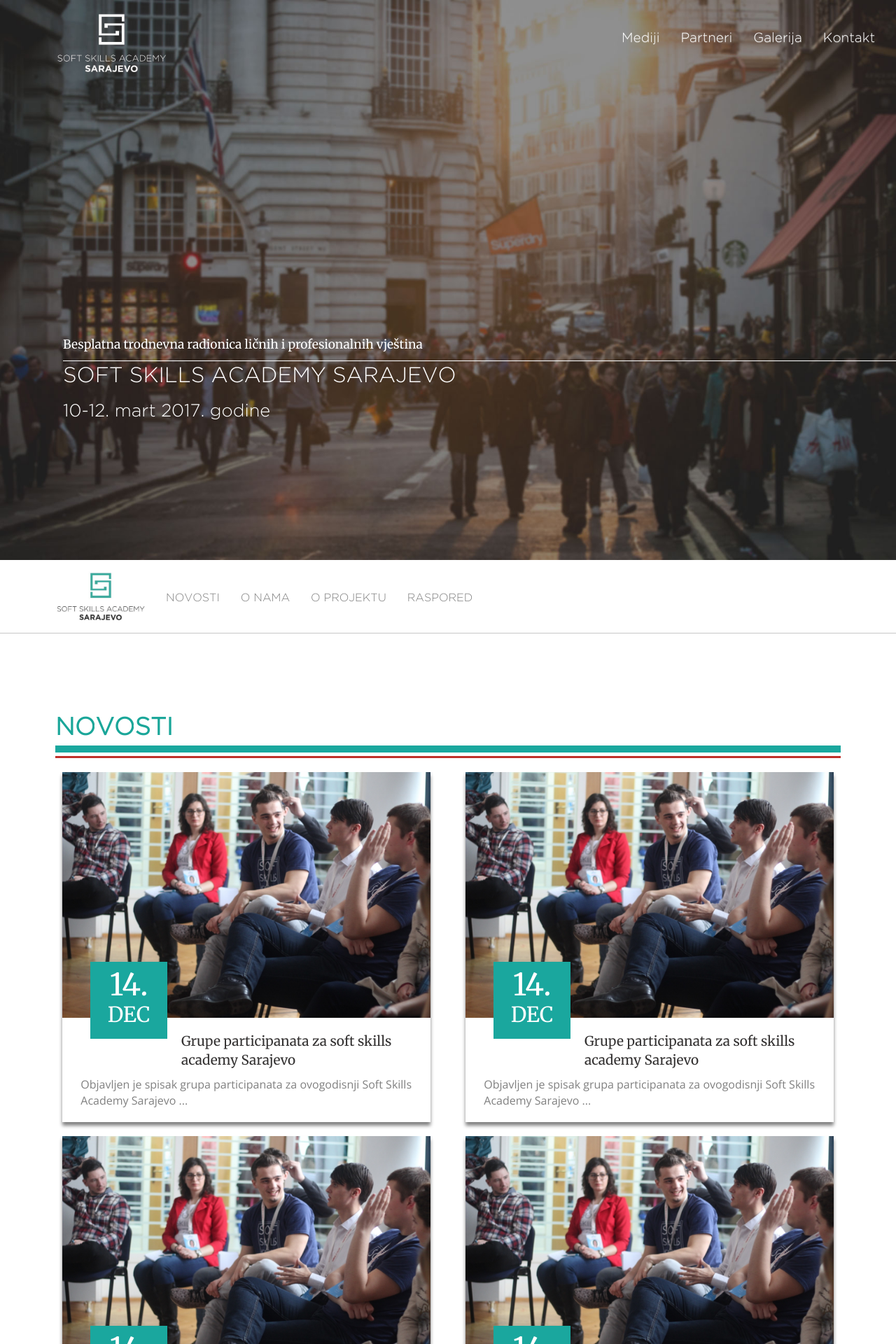
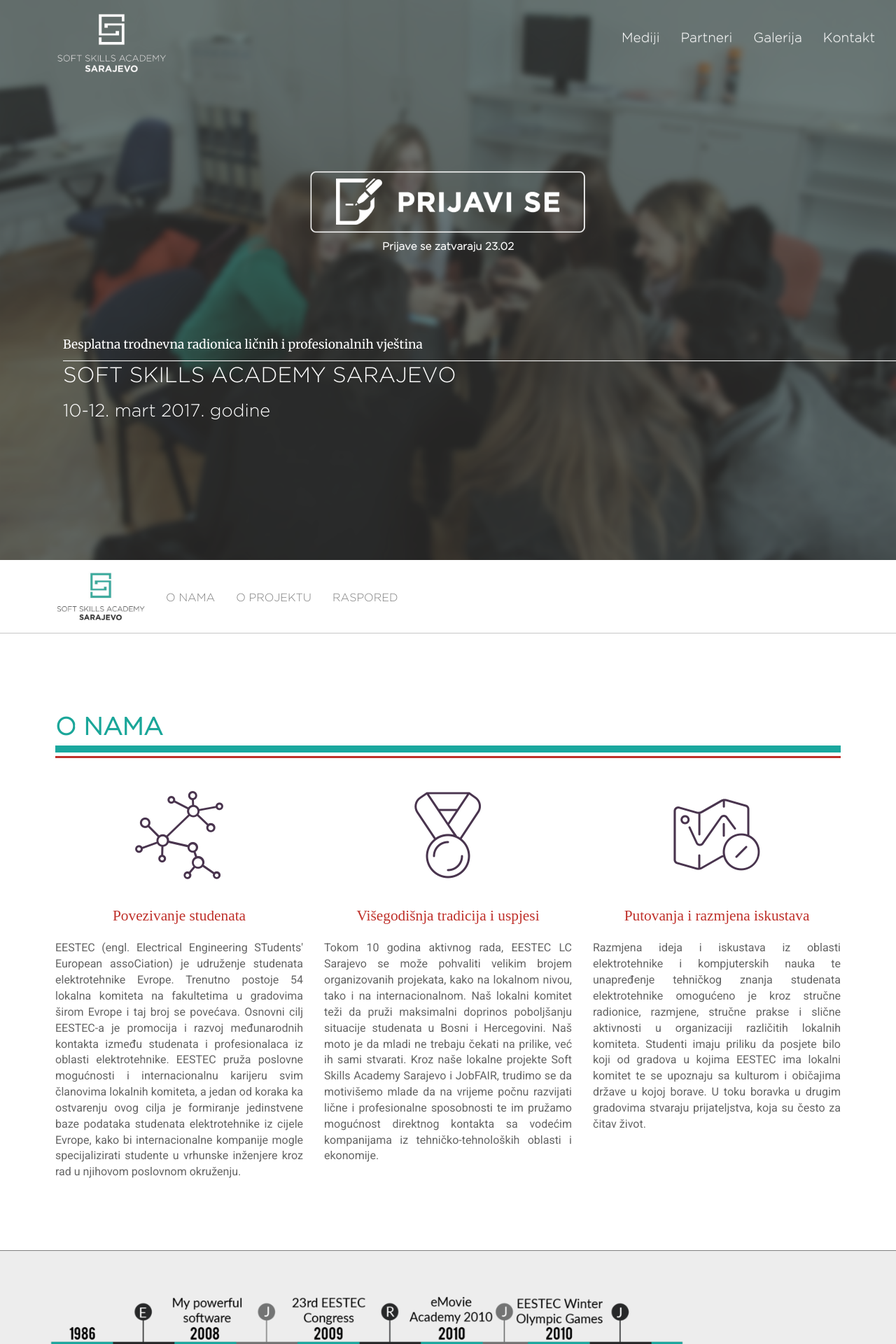
Before and after one commit to oljubuncic1/ssa17, a PHP site: page / in a window 1280 px wide. Shown: the top 1920 px of the page at 70% size. Run offline with PHP 8.4, Linux system fonts and the light colour scheme; some libraries are stand-ins or nearby versions.

Commit message:
Doradjivanje frontenda i validacije formi za prijave

```diff
--- a/css/style.css
+++ b/css/style.css
@@ -585,7 +585,7 @@ html {
 }
 
 .title {
-    background: url("../img/cover-jf.jpg") no-repeat center center fixed;
+    background: url("../img/cover-ssa.png") no-repeat center center fixed;
     -webkit-background-size: cover;
     -moz-background-size: cover;
     -o-background-size: cover;
@@ -610,6 +610,7 @@ html {
     .title-text
     {
         margin-left: 0px;
+        margin-top: 580px;
     }
 
 }
@@ -712,16 +713,28 @@ html {
 
 .timelineBackground {
     background-color: rgb(237, 237, 237);
-    margin: 0 auto !important;
+    margin: 0 auto;
     padding: 0;
     border-top: 1px solid gray;
     border-bottom: 1px solid gray;
+    margin-top: 80px;
 }
 
 .timelineImage {
     margin: 0 auto !important;
-    padding: 0;
+    padding: 50px;
+
 }
+
+@media only screen and (max-width: 1000px) {
+
+    .timelineImage
+    {
+        padding: 0px;
+
+    }
+
+    }
 
 .footer {
     background-color: rgb(50, 50, 50);
@@ -755,7 +768,7 @@ html {
 }
 
 .socialImage {
-    width: 120px;
+    width: 70px;
 
     display: inline-block;
 
@@ -900,3 +913,29 @@ html {
         display: none !important;
     }
 }
+
+.prijavaSlika
+{
+    margin-bottom: 5px !important;
+    margin-top: 170px !important;
+    padding: 0px !important;
+    margin: 0 auto;
+}
+
+.prijavaTekst
+{
+    color: white;
+    font-family: 'Gotham-Light';
+    font-weight: bold;
+    margin: 0 auto !important;
+    padding: 0px !important;
+    text-align: center;
+
+}
+
+@media only screen and (max-width: 950px) {
+    .prijavaSlika
+    {
+        margin-top: 220px !important;
+    }
+}
--- a/index.php
+++ b/index.php
@@ -35,11 +35,11 @@
     <div id="includeMainNavbar"><?php include 'partials/mainNavbar.html'; ?></div>
     <div id="includeTitle"><?php include 'partials/title.html'; ?></div>
     <div id="includeSecondNavbar"><?php include 'partials/secondNavbar.html'; ?></div>
-    <div id="includeNovosti"><?php include 'partials/novosti.html'; ?></div>
+    <!-- <div id="includeNovosti"><?php include 'partials/novosti.html'; ?></div> -->
     <div id="includeONama"><?php include 'partials/oNama.html'; ?></div>
     <div id="includeTimeline"><?php include 'partials/timeline.html'; ?></div>
     <div id="includeOProjektu"><?php include 'partials/oProjektu.html'; ?></div>
-    <div id="includeRaspored"><?php include 'partials/raspored.html'; ?></div>
+    <!-- <div id="includeRaspored"><?php include 'partials/raspored.html'; ?></div> -->
     <div id="includeFooter"><?php include 'partials/footer.html'; ?></div>
 
 </body>
--- a/partials/mainNavbar2.html
+++ b/partials/mainNavbar2.html
@@ -15,7 +15,7 @@
                     <ul class=" navbar-nav nav navbar-right navbarList navbarList2 ">
 
 
-                        <li><a href="#">Novosti</a></li>
+                        <!-- <li><a href="#">Novosti</a></li> -->
                         <li><a href="#">Mediji</a></li>
                         <li><a href="#"> Partneri</a></li>
                         <li><a href="#">Galerija</a></li>
--- a/partials/oProjektu.html
+++ b/partials/oProjektu.html
@@ -11,13 +11,11 @@
             <p class="aboutProjectTextHeader">Šta je SSA?</p>
             <p class="aboutProjectBottomRed"></p>
             <p class="aboutProjectTextTop">
-                Lorem ipsum dolor sit amet, consectetur adipiscing elit. Maecenas sit amet nunc id tellus pulvinar tristique faucibus ut tellus. Cras ligula libero, dignissim a rhoncus eu, consectetur eget erat. In commodo, felis sed scelerisque interdum, metus ante
-                Lorem ipsum dolor sit amet, consectetur adipiscing elit. Maecenas sit amet nunc id tellus pulvinar tristique faucibus ut tellus. Cras ligula libero, dignissim a rhoncus eu, consectetur eget erat. In commodo, felis sed scelerisque interdum,
-                metus ante
+                Soft Skills Academy Sarajevo je besplatna trodnevna radionica ličnih i profesionalnih vještina za studente svih fakulteta u Sarajevu, koja podstiče studente na razvoj neformalnih vještina neophodnih za zapošljavanje i uspješnu karijeru, ali i za izazove modernog života, koje tradicionalan način studiranja ne može obezbijediti. Ovogodišnji SSA se održava u periodu od 10 - 12. 03. 2017. godine u prostorijama Academy387 Sarajevo.
+
             </p>
             <p class="aboutProjectTextBottom">
-                Fusce hendrerit aliquam mi sit amet volutpat. Proin dapibus ipsum at leo vehicula, sit amet pulvinar metus auctor. Quisque mollis, nulla et ornare mollis, dolor orci tempor nunc, sed volutpat eros libero et turpis. Integer eu cursus quam, vel mattis risus.
-                Fusce hendrerit aliquam mi sit amet volutpat. Proin dapibus ipsum at leo vehicula, sit amet pulvinar metus auctor. Quisque mollis, nulla et ornare mollis, dolor orci tempor nunc
+                40 najambicioznijih studenata svih fakulteta u Sarajevu učestvovat će u treninzima kao što su prezentacijske vještine, liderstvo, motivacija i mnogi drugi na kojima će steći veoma važne vještine koje će im pomoći u daljem školovanju i poslovnom životu.
             </p>
         </div>
     </div>
@@ -26,11 +24,10 @@
             <p class="aboutProjectTextHeader">Treninzi</p>
             <p class="aboutProjectBottomRed"></p>
             <p class="aboutProjectTextTop">
-                Lorem ipsum dolor sit amet, consectetur adipiscing elit. Maecenas sit amet nunc id tellus pulvinar tristique faucibus ut tellus. Cras ligula libero, dignissim a rhoncus eu, consectetur eget erat. In commodo, felis sed scelerisque interdum, metus ante
+                Treninge će držati certificirani soft skills treneri. Po završetku radionice učesnici dobijaju certifikat i CV dodatak potpisan od strane Organizacionog odbora i odgovornih trenera, koji će moći priložiti uz CV prilikom zapošljavanja.
             </p>
             <p class="aboutProjectTextBottom">
-                Fusce hendrerit aliquam mi sit amet volutpat. Proin dapibus ipsum at leo vehicula, sit amet pulvinar metus auctor. Quisque mollis, nulla et ornare mollis, dolor orci tempor nunc, sed volutpat eros libero et turpis. Integer eu cursus quam, vel mattis risus.
-                Fusce hendrerit aliquam mi sit amet volutpat. Proin dapibus ipsum at leo vehicula, sit amet pulvinar metus auctor.
+                Usavršavanjem ovih vještina, neophodnih za uspješno i efikasno bavljenje različitim poslovima, učesnici koji budu prisustvovali radionici će steći prednost nad konkurencijom i zasigurno obezbijediti sebi kvalitetan posao. Osim toga, steći će vještine koje ne posjeduju, ali i razviti one koje su im nedovoljno razvijene, što će pozitivno utjecati na njihovu samosvjesnost i samopouzdanje.
             </p>
         </div>
         <div class="col-md-5 aboutProjectImgDiv">
--- a/partials/secondNavbar.html
+++ b/partials/secondNavbar.html
@@ -17,7 +17,7 @@
                             <ul class=" navbar-nav nav secondNavbarList">
 
 
-                                <li><a href="javascript:goToByScroll('novosti-cont');">Novosti</a></li>
+                                <!-- <li><a href="javascript:goToByScroll('novosti-cont');">Novosti</a></li> -->
                                 <li><a href="javascript:goToByScroll('onama-cont');">O nama</a></li>
                                 <li><a href="javascript:goToByScroll('oprojektu-cont');"> O projektu</a></li>
                                 <li><a href="javascript:goToByScroll('raspored-cont');">Raspored</a></li>
--- a/partials/timeline.html
+++ b/partials/timeline.html
@@ -1,7 +1,7 @@
 <div class="container-fluid">
     <div class="row">
         <div class="timelineBackground col-xs-12">
-            <img src="img/timelineTest.png" alt="timeline" class="timelineImage img-responsive" />
+            <img src="img/timeline1.png" alt="timeline" class="timelineImage img-responsive" />
         </div>
     </div>
 </div>
--- a/partials/title.html
+++ b/partials/title.html
@@ -1,6 +1,10 @@
 <div class="title">
 	<div class="container-fluid">
 		<div class="row">
+			<div class="col-xs-10 col-xs-offset-1 col-md-4 col-md-offset-4">
+				<a href="prijava.php"><img class="img-responsive prijavaSlika" src="./img/prijaviSe.png"></a>
+				<p class="prijavaTekst">Prijave se zatvaraju 23.02</p>
+			</div>
 	        <div class="title-text ">
 	        <div class="title-text-one">
 	            <p>Besplatna trodnevna radionica ličnih i profesionalnih vještina</p>
```
Also changed, not shown: js/prijava.js (+38 -0 lines), prijava.php (+15 -10 lines), img/cover-ssa.png (added), img/prijaviSe.png (added), img/ssa-cover.jpg (deleted), img/timeline1.png (added).
